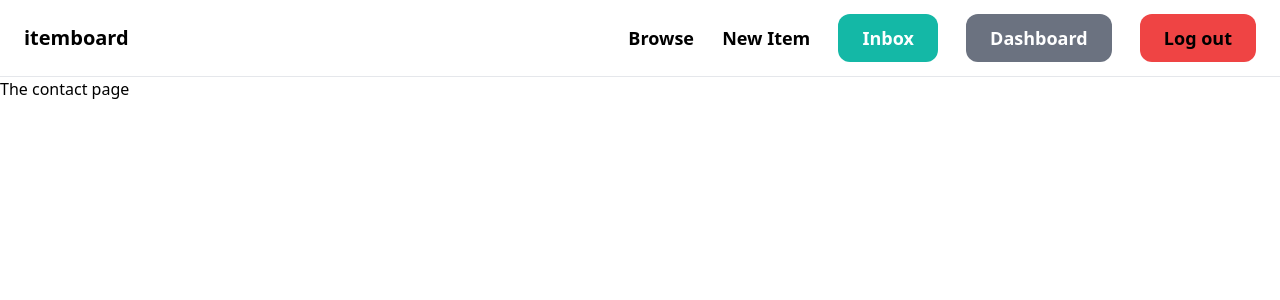
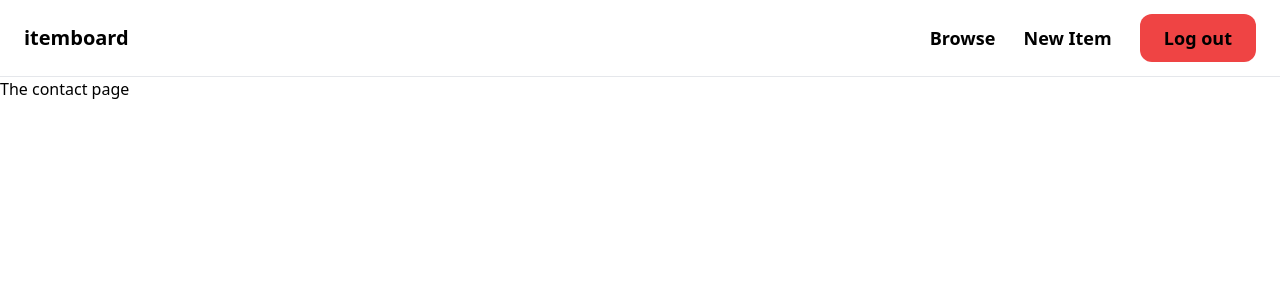
Before and after one commit to Leeixi/itemboard, a Django app: page /contact/ in a window 1280 px wide. Shown: the top 300 px of the page. Run offline with Django 4.2, Linux system fonts and the light colour scheme; the visitor is signed in with stand-in values (Sample User, id 1); some libraries are stand-ins or nearby versions.

Commit message:
delete unused elements

```diff
--- a/itemboard/core/templates/core/base.html
+++ b/itemboard/core/templates/core/base.html
@@ -19,8 +19,6 @@
 
                 {% if request.user.is_authenticated %}
                 <a href="{% url 'item:new' %}" class="text-lg center-right font-semibold hover:text-gray-500">New Item</a>
-                <a href="#" class="px-6 py-3 text-lg font-semibold bg-teal-500 text-white rounded-xl hover:bg-teal-700">Inbox</a>
-                <a href="#" class="px-6 py-3 text-lg font-semibold bg-gray-500 text-white rounded-xl hover:bg-gray-700">Dashboard</a>
                 <a href="{% url 'core:logout' %}" class="px-6 py-3 text-lg font-semibold bg-red-500 text-black rounded-xl hover:bg-gray-700">Log out</a>
                 {% else %}
                     <a href="{% url 'core:signup' %}" class="px-6 py-3 text-lg font-semibold bg-teal-500 text-white rounded-xl hover:bg-teal-700">Sign up</a>
```
